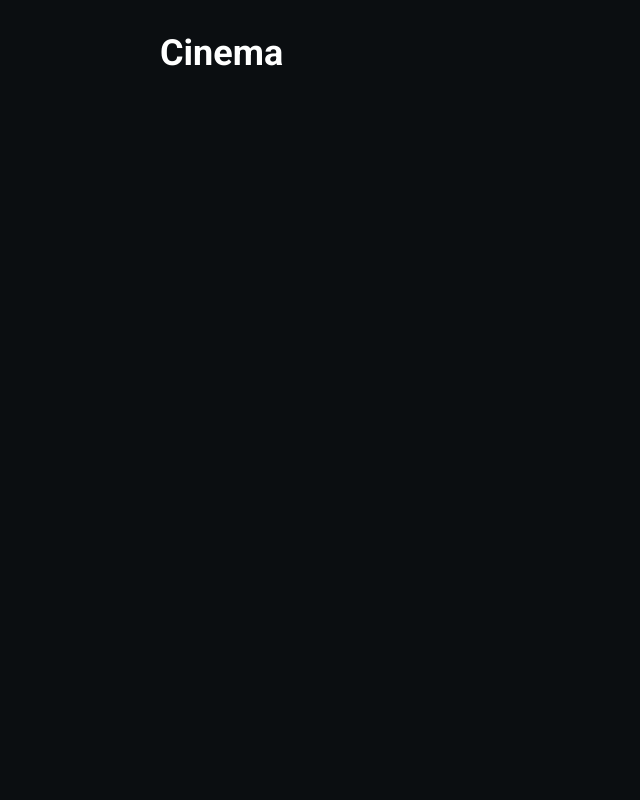
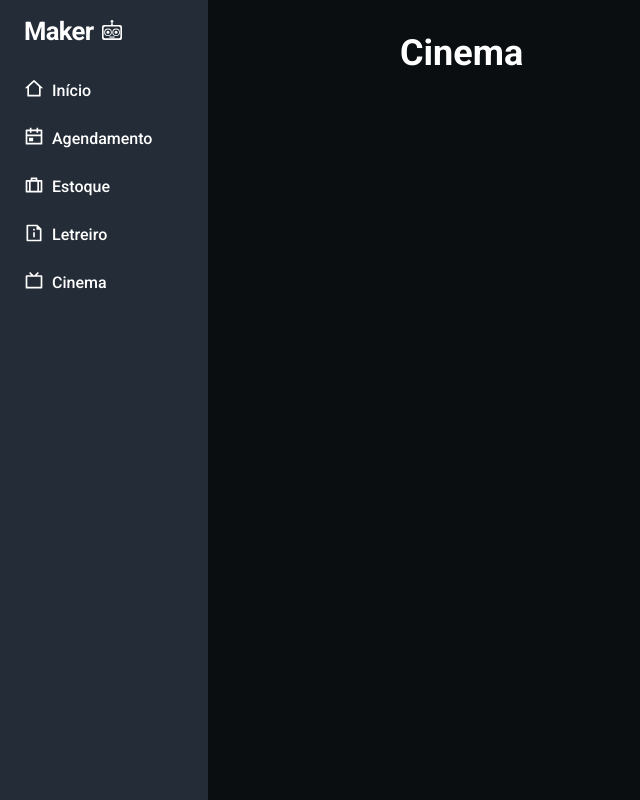
Before and after one commit to ladeira1/laboratorio-maker, a Next.js app: page /cinema in a window 1280 px wide. Shown: the whole page, without its empty margins (0-640 px from the left). Built offline with nearby package versions, Linux system fonts and the light colour scheme.

Commit message:
Add Sidebar navigation

```diff
--- a/src/components/Sidebar.tsx
+++ b/src/components/Sidebar.tsx
@@ -1,49 +1,69 @@
-import { Box, Icon, Link, Stack, Text } from "@chakra-ui/react";
+import { Box, Icon, Link, Stack, Text, Heading } from "@chakra-ui/react";
 import { RiHome2Line, RiCalendarEventLine, RiSuitcaseLine, RiFileInfoLine, RiTvLine } from "react-icons/ri"
 import { SiProbot } from "react-icons/si"
+import NextLink from 'next/link'
 
-export function Sidebar() {
+export const Sidebar = () => {
+
+  const items = [
+    {
+      icon: RiHome2Line,
+      text: "Início",
+      href: "/"
+    },
+    {
+      icon: RiCalendarEventLine,
+      text: "Agendamento",
+      href: "/schedule"
+    },
+    {
+      icon: RiSuitcaseLine,
+      text: "Estoque",
+      href: "/storage"
+    },
+    {
+      icon: RiFileInfoLine,
+      text: "Letreiro",
+      href: "/board"
+    },
+    {
+      icon: RiTvLine,
+      text: "Cinema",
+      href: "/cinema"
+    }
+  ]
+
   return (
     <Box
       as="aside"
       w="52"
       mr="8"
       bg="gray.800"
+      h="100vh"
     >
-      <Text
-        fontSize="3xl"
-        fontWeight="bold"
+      <Heading
+        fontWeight="600"
         letterSpacing="tight"
+        fontSize="1.6rem"
+        as="h3"
         w="64"
         ml="6"
         mt="4"
       >
         Maker
         <Icon as={SiProbot} ml="2" fontSize="20" />
-      </Text>
+      </Heading>
       <Stack ml="6" spacing="12" align="flex-start">
         <Box>
           <Stack spacing="6" mt="8" align="stretch">
-            <Link display="flex" >
-              <Icon as={RiHome2Line} fontSize="20" />
-              <Text ml="2" fontWeight="medium">Inicio</Text>
-            </Link>
-            <Link display="flex">
-              <Icon as={RiCalendarEventLine} fontSize="20" />
-              <Text ml="2" fontWeight="medium">Agendamentos</Text>
-            </Link>
-            <Link display="flex">
-              <Icon as={RiSuitcaseLine} fontSize="20" />
-              <Text ml="2" fontWeight="medium">Estoque</Text>
-            </Link>
-            <Link display="flex">
-              <Icon as={RiFileInfoLine} fontSize="20" />
-              <Text ml="2" fontWeight="medium">Letreiro</Text>
-            </Link>
-            <Link display="flex">
-              <Icon as={RiTvLine} fontSize="20" />
-              <Text ml="2" fontWeight="medium">Cinema</Text>
-            </Link>
+            {items.map(item => (
+              <NextLink href={item.href} key={item.text} >
+                <Link display="flex">
+                  <Icon as={item.icon} fontSize="20" />
+                  <Text ml="2" fontWeight="medium">{item.text}</Text>
+                </Link>
+              </NextLink>
+            ))}
           </Stack>
         </Box>
       </Stack>
--- a/src/pages/cinema.tsx
+++ b/src/pages/cinema.tsx
@@ -2,13 +2,16 @@ import { AspectRatio, Flex, Heading, Text } from "@chakra-ui/react";
 import { NextPage } from "next";
 import YouTube from "react-youtube";
 import { YouTubePlayer } from 'youtube-player/dist/types';
+import { Sidebar } from '../components/Sidebar'
 
 const Home: NextPage = () => {
-  const onReady = ({ target }: { target : YouTubePlayer}) => {
+  const onReady = ({ target }: { target: YouTubePlayer }) => {
     target.pauseVideo();
   }
 
   return (
+    <Flex flexDir="row">
+      <Sidebar />
       <Flex
         flexDir="column"
         align="flex-start"
@@ -30,6 +33,7 @@ const Home: NextPage = () => {
           />
         </Flex>
       </Flex>
+    </Flex>
   )
 }
 
--- a/src/pages/dashboard.tsx
+++ b/src/pages/dashboard.tsx
@@ -5,9 +5,7 @@ export default function Dashboard() {
   return (
     <Flex direction="column" h="100vh">
       <Flex
-        w="100%"
-        maxWidth={1480}
-        h="full"
+        w="100vw"
       >
         <Sidebar />
       </Flex>
```
Lines whose indentation alone changed are shown as unchanged.
